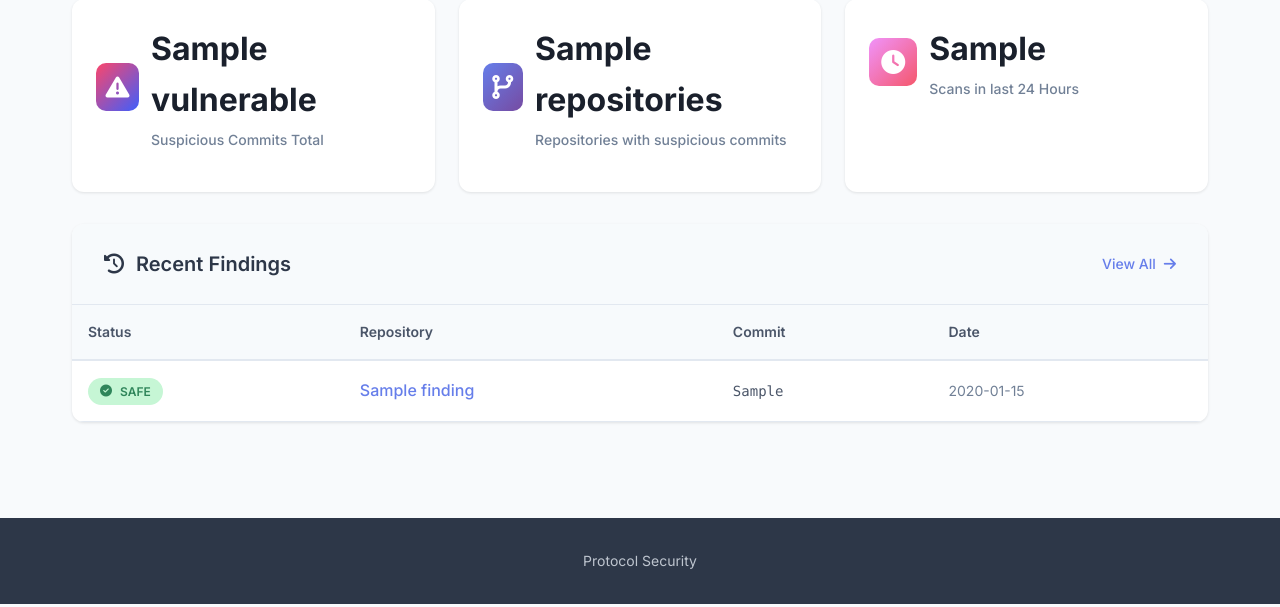
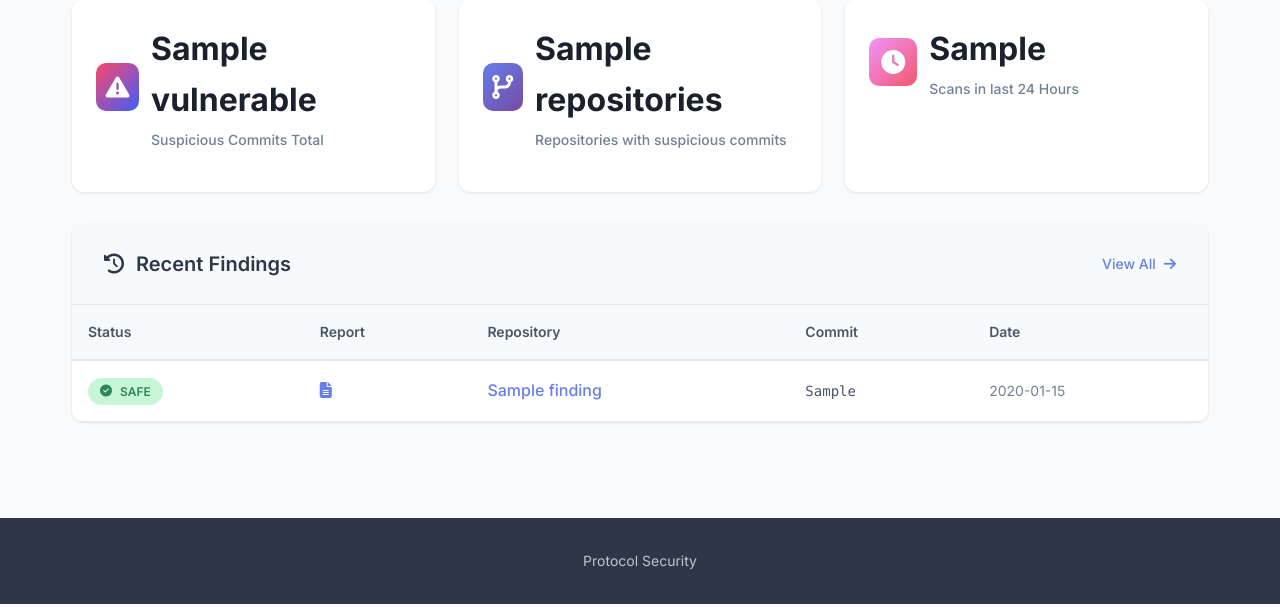
Before and after one commit to protocol-security/ethereum-code-reviewer, a Flask app: template pr_security_review/templates/dashboard.html in a window 1280 px wide. Shown: the part 193-800 px from the top of the page. Run offline with Flask 3, Linux system fonts and the light colour scheme; the template is opened without the code that fills it: most values are stand-ins (such as "Sample title", 1, 10 or a date in 2020); parts of the project's set-up code (start-up, migrations or seed data) failed here and were passed over; some libraries are stand-ins or nearby versions.

Commit message:
Add report link to findings table in dashboard

```diff
--- a/pr_security_review/templates/dashboard.html
+++ b/pr_security_review/templates/dashboard.html
@@ -265,6 +265,7 @@
         <thead>
             <tr>
                 <th>Status</th>
+                <th>Report</th>
                 <th>Repository</th>
                 <th>Commit</th>
                 <th>Date</th>
@@ -278,6 +279,11 @@
                         <i class="fas fa-{{ 'exclamation-triangle' if finding.has_vulnerabilities else 'check-circle' }}"></i>
                         {{ 'Vulnerable' if finding.has_vulnerabilities else 'Safe' }}
                     </span>
+                </td>
+                <td>
+                    <a href="{{ url_for('findings_bp.triage_finding', finding_uuid=finding.uuid) }}" class="repo-link" title="View Report">
+                        <i class="fas fa-file-alt"></i>
+                    </a>
                 </td>
                 <td>
                     <a href="{{ url_for('repositories_bp.repository_detail', repo_name=finding.repo_name) }}" class="repo-link">
```
